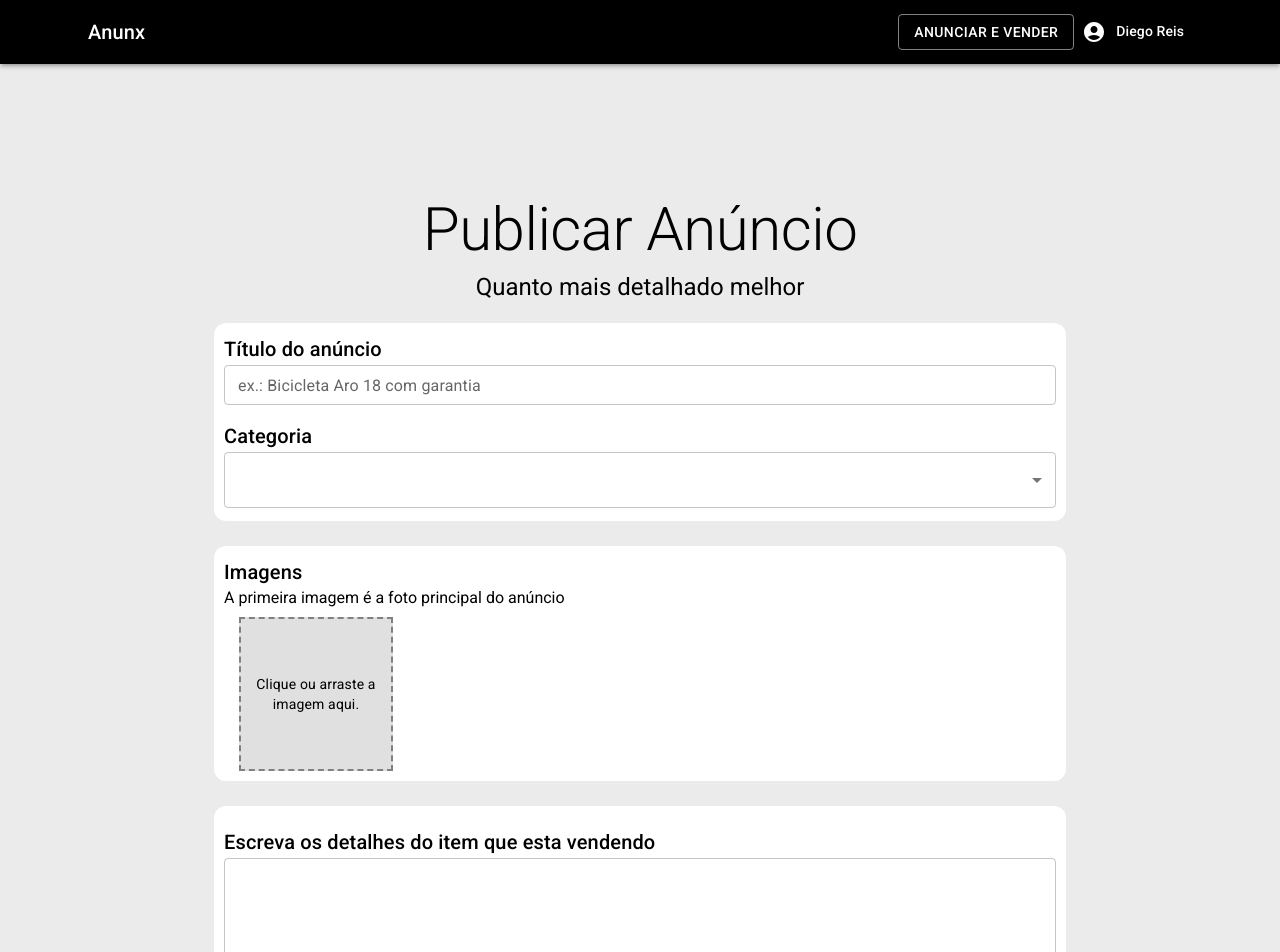
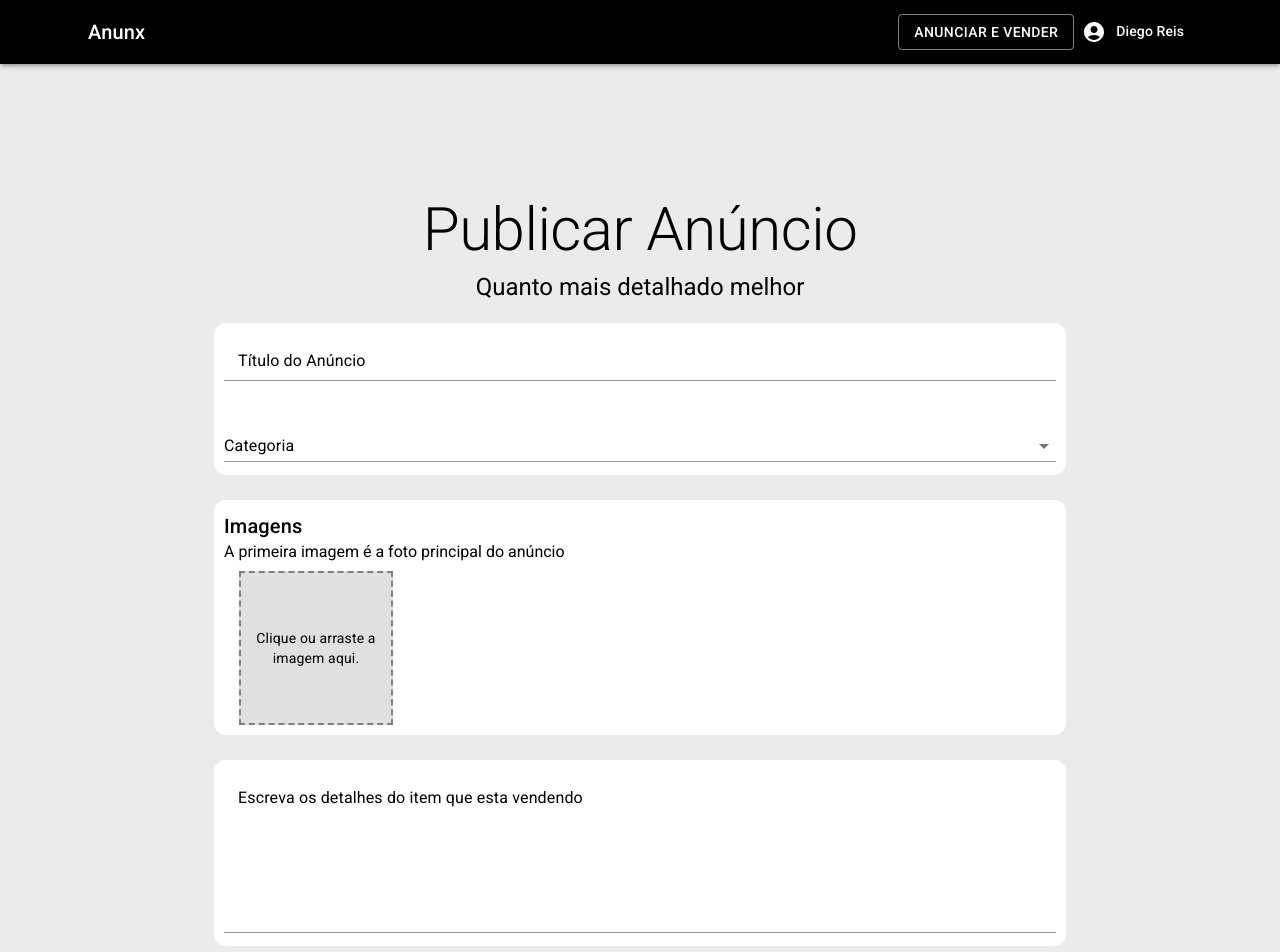
Before and after one commit to DiegoReso/Anunx-React18-NextJS13.4, a Next.js app: page /user/publish in a window 1280 px wide. Shown: the top 952 px of the page. Built offline with nearby package versions, Linux system fonts and the light colour scheme.

Commit message:
description validation and add formControl

```diff
--- a/app/user/publish/page.js
+++ b/app/user/publish/page.js
@@ -1,6 +1,6 @@
 'use client'
 
-import { Box, Button, Container, FormControl, IconButton, InputAdornment, MenuItem, OutlinedInput, Select, TextField, Typography, FormHelperText } from "@mui/material"
+import { Box, Button, Container, FormControl, IconButton, InputAdornment, MenuItem, OutlinedInput, Select, TextField, Typography, FormHelperText, Input, InputLabel } from "@mui/material"
 import TemplateDefault from "../../../src/template/Default"
 import { DeleteForever } from "@mui/icons-material"
 
@@ -11,13 +11,24 @@ import { Formik } from "formik"
 import * as yup from 'yup'
 
 
+const styleInputLabel ={
+  color : 'black'
+}
+
+
+
 const validationSchema = yup.object().shape({
   title: yup.string()
     .min(6, 'Escreva um título maior')
     .max(100,'Título muito grande')
     .required('Campo Obrigatório'),
 
-    category: yup.string().required('Campo Obrigatório')
+    category: yup.string().required('Campo Obrigatório'),
+
+    description: yup.string()
+    .min(50, 'Escreva uma descrição com min 50 caracteres')
+    .required('Campo Obrigatório'),
+
 })
 
 
@@ -57,7 +68,8 @@ const Publish =()=>{
       <Formik
         initialValues={{
           title: '',
-          category: ''
+          category: '',
+          description: '',
         }}
         validationSchema={validationSchema}
         onSubmit={(values)=>{
@@ -94,35 +106,28 @@ const Publish =()=>{
 
                 <Container maxWidth="md">
                   <Box sx={{bgcolor:'white',borderRadius: '12px', p:'10px'}}>
-                  <Typography
-                  component="h6"
-                  variant="h6"
-                  >
-                    Título do anúncio
-                  </Typography>
-                  <TextField
-                    name="title"
-                    value={values.title}
-                    onChange={handleChange}
-                    label="ex.: Bicicleta Aro 18 com garantia"
-                    size="small"
+
+                  <FormControl error={errors.title} fullWidth>
+                    <InputLabel sx={styleInputLabel}>Título do Anúncio</InputLabel>
+                      <Input
+                        name="title"
+                        value={values.title}
+                        onChange={handleChange}
+                        placeholder="ex.: Bicicleta Aro 18 com garantia"
+                        />
+                    <FormHelperText>
+                      {errors.title}
+                    </FormHelperText>
+                  </FormControl>
+
+                  <FormControl
+                    sx={{mt:'30px'}}
                     fullWidth
-                    error={errors.title}
-                    helperText={errors.title}
-                    />
+                    variant="standard"
+                    error={errors.category}>
+                      <InputLabel sx={styleInputLabel}>Categoria</InputLabel>
+                    <Select
 
-                  <Typography
-                  component="h6"
-                  variant="h6"
-                  sx={{mt: '15px'}}
-                  >
-                    Categoria
-                  </Typography>
-                  <FormControl
-                    fullWidth
-                    error={errors.category}>
-                    <Select
-                      variant="outlined"
                       name="category"
                       value={values.category}
                       fullWidth
@@ -283,19 +288,19 @@ const Publish =()=>{
                 sx={{mt: '25px'}}
                 >
                   <Box sx={{bgcolor:'white',borderRadius: '12px', p:'10px'}}>
-                  <Typography
-                  component="h6"
-                  variant="h6"
-                  sx={{mt: '10px'}}>
-                    Escreva os detalhes do item que esta vendendo
-                  </Typography>
-                  <TextField
-                    multiline
-                    rows={6}
-                    variant="outlined"
-                    fullWidth
-                  />
 
+                  <FormControl error={errors.description} fullWidth>
+                    <InputLabel sx={styleInputLabel}>Escreva os detalhes do item que esta vendendo</InputLabel>
+                    <Input
+                      name="description"
+                      multiline
+                      rows={6}
+
+                    />
+                  <FormHelperText>
+                    {errors.description}
+                  </FormHelperText>
+                  </FormControl>
                   </Box>
                 </Container>
 
```
